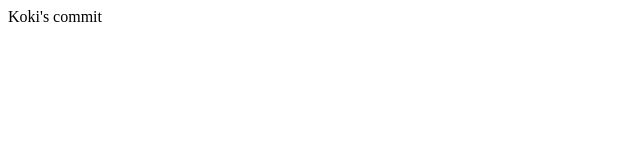
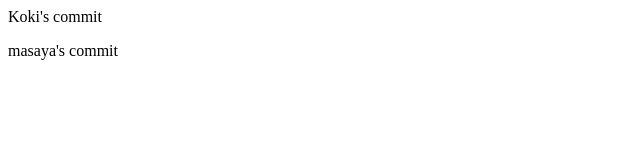
Before and after one commit to yellow-recursion-teamdev/practice, a plain HTML site: page index.html in a window 1280 px wide. Shown: the full height of the page, 0-640 px from the left. Drawn offline with Linux system fonts and the light colour scheme.

Commit message:
masaya first commit

```diff
--- a/index.html
+++ b/index.html
@@ -1 +1,2 @@
 <p>Koki's commit</p>
+<p>masaya's commit</p>
```
